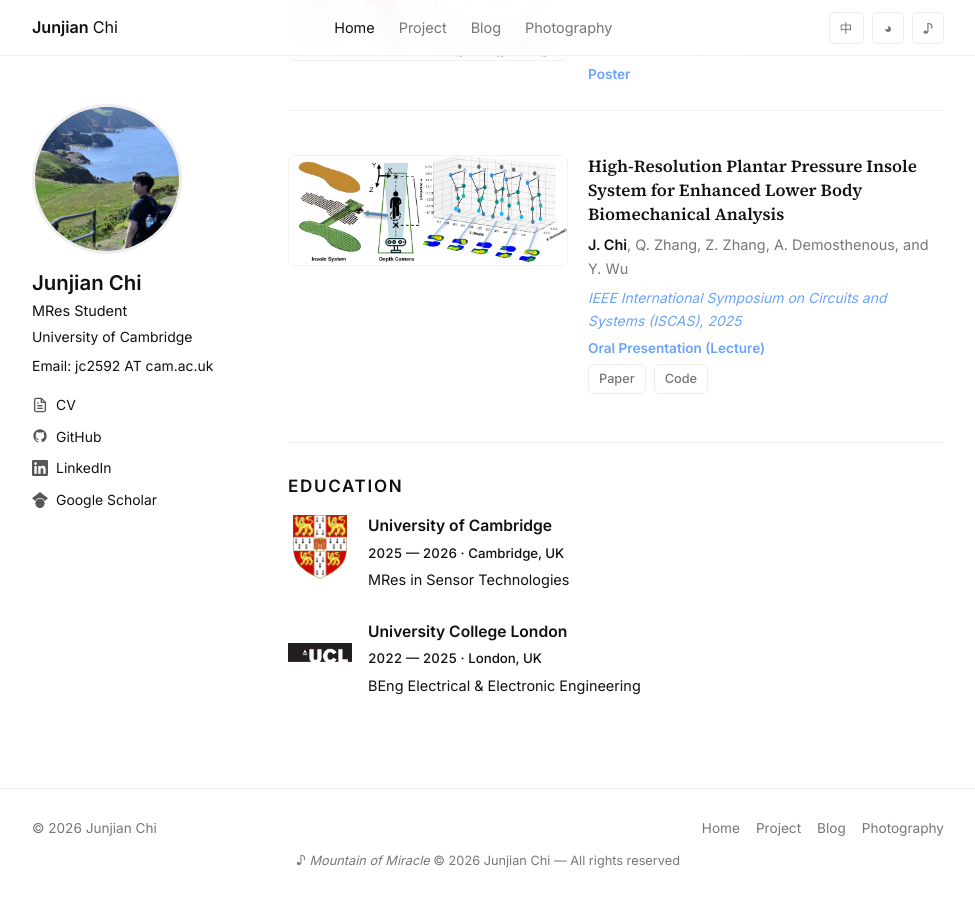
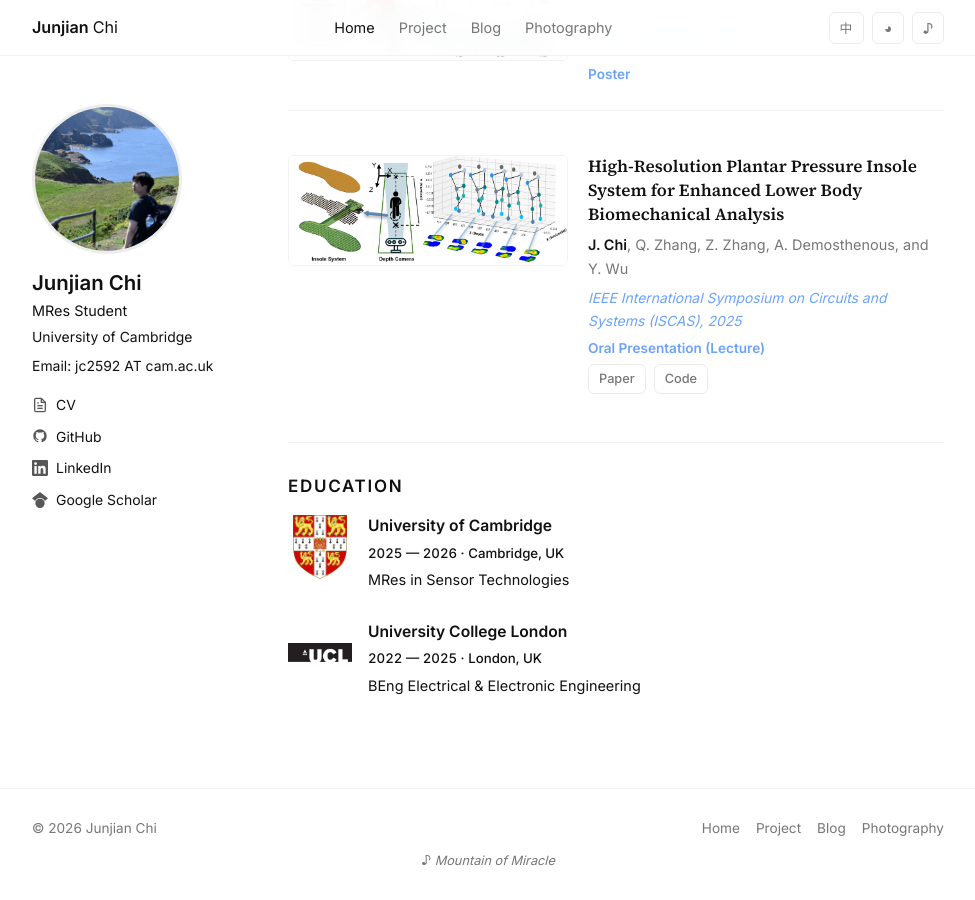
Before and after one commit to JunjianChi/junjianchi.github.io, a Jekyll site: the page built from _pages/about.md, in a window 1280 px wide and 900 px high, scrolled down 1120 px. Shown: the whole window, without its empty margins (152-1127 px from the left). Built offline with Jekyll 4.4.1, drawn with Linux system fonts in a browser that asks for light colours.

Commit message:
Simplify footer music credit line
Co-Authored-By: Claude Opus 4.6 <noreply@anthropic.com>

```diff
--- a/_includes/footer.html
+++ b/_includes/footer.html
@@ -13,8 +13,7 @@
       {% endfor %}
     </nav>
     <p class="footer-music">
-      <span class="lang-en">♪ <em>Mountain of Miracle</em> &copy; {{ site.time | date: "%Y" }} {{ site.author.name }} — All rights reserved</span>
-      <span class="lang-zh">♪ 《奇迹之山》&copy; {{ site.time | date: "%Y" }} {{ site.author.name_zh }} — 保留所有权利</span>
+      ♪ <em>Mountain of Miracle</em>
     </p>
   </div>
 </footer>
```
